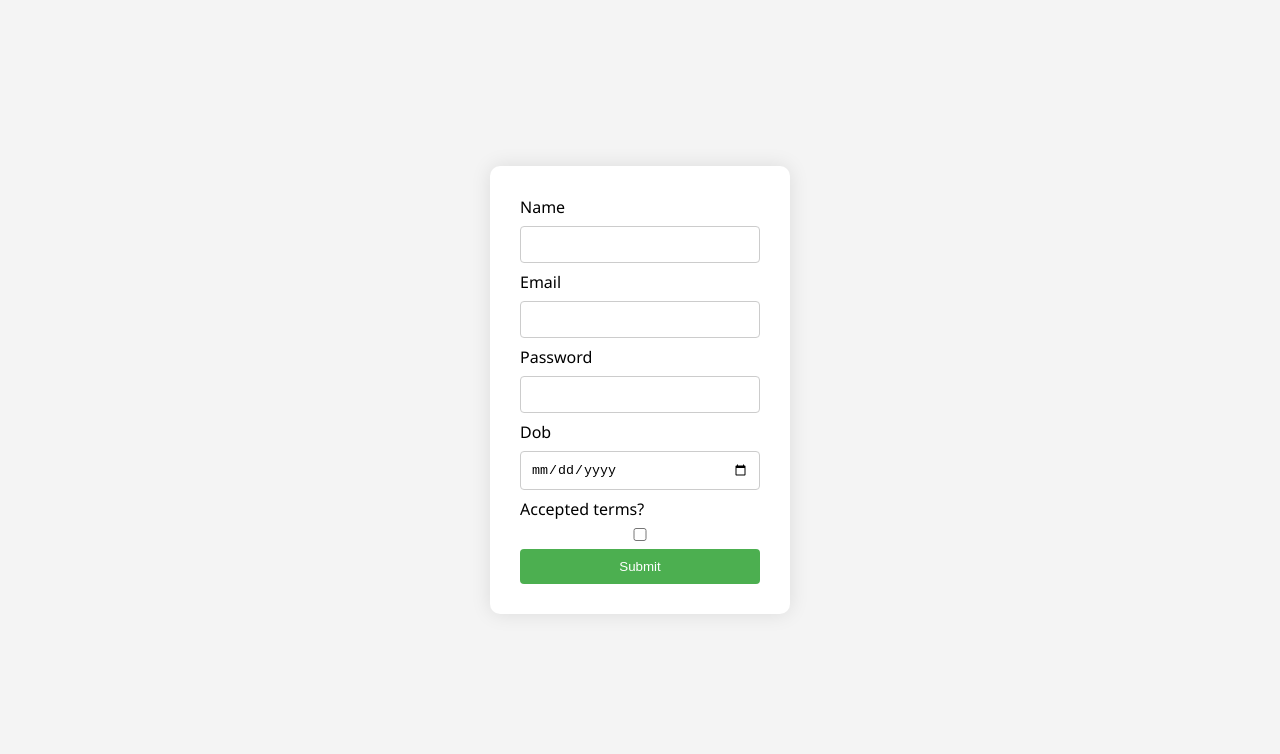
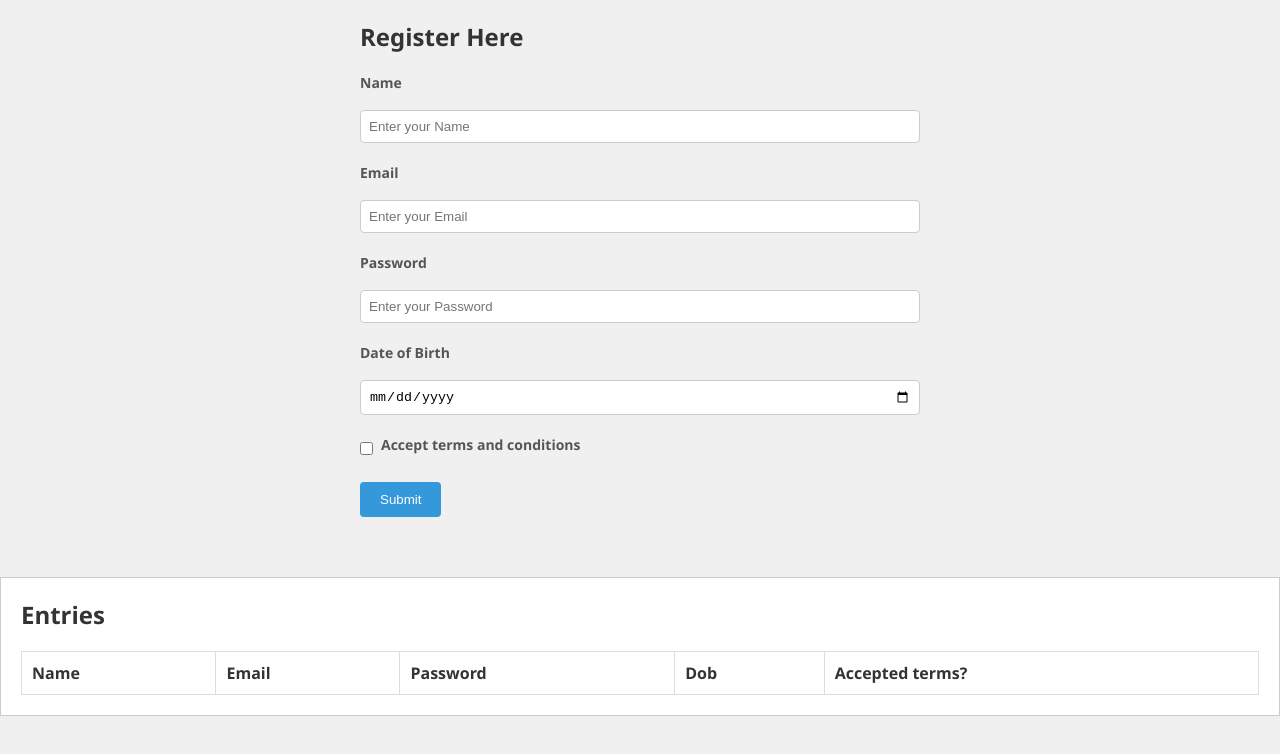
Before and after one commit to ru-dr/WD101_lvl8, a plain HTML site: page index.html in a window 1280 px wide. Drawn offline with Linux system fonts and the light colour scheme.

Commit message:
Refactor registration page and remove login form

```diff
--- a/index.html
+++ b/index.html
@@ -1,45 +1,134 @@
 <!DOCTYPE html>
 <html lang="en">
+
 <head>
     <meta charset="UTF-8">
+    <meta http-equiv="X-UA-Compatible" content="IE=edge">
     <meta name="viewport" content="width=device-width, initial-scale=1.0">
-    <title>Modern Login Form</title>
-    <link rel="stylesheet" href="style.css">
+    <title>Registration Page</title>
+    <style>
+        * {
+            box-sizing: border-box;
+            margin: 0;
+            padding: 0;
+        }
+
+        body {
+            font-family: 'Segoe UI', Tahoma, Geneva, Verdana, sans-serif;
+            background-color: #f0f0f0;
+            color: #333;
+        }
+
+        .container {
+            max-width: 600px;
+            margin: 0 auto;
+            padding: 20px;
+        }
+
+        h2 {
+            font-size: 1.5rem;
+            font-weight: bold;
+            margin-bottom: 20px;
+        }
+
+        .input-field {
+            width: 100%;
+            margin-top: 10px;
+            padding: 8px;
+            border: 1px solid #ccc;
+            border-radius: 4px;
+        }
+
+        .mb-4 {
+            margin-bottom: 20px;
+        }
+
+        label {
+            font-size: 0.875rem;
+            color: #555;
+            font-weight: bold;
+            margin-bottom: 8px;
+            display: block;
+        }
+
+        .checkbox-container {
+            display: flex;
+            align-items: center;
+            margin-top: 10px;
+        }
+
+        .checkbox-container input {
+            margin-right: 8px;
+        }
+
+        .btn-submit {
+            background-color: #3498db;
+            color: #fff;
+            padding: 10px 20px;
+            border: none;
+            border-radius: 4px;
+            cursor: pointer;
+        }
+
+        .entries {
+            background-color: #fff;
+            border: 1px solid #ccc;
+            padding: 20px;
+            margin-top: 20px;
+        }
+
+        table {
+            width: 100%;
+            border-collapse: collapse;
+            margin-top: 10px;
+        }
+
+        table, th, td {
+            border: 1px solid #ddd;
+        }
+
+        th, td {
+            padding: 10px;
+            text-align: left;
+        }
+    </style>
 </head>
+
 <body>
-
-    <form id="loginForm" onsubmit="displayDetails(); return false;">
-        <label for="name">Name</label>
-        <input type="text" id="name" name="name" required>
-
-        <label for="email">Email</label>
-        <input type="email" id="email" name="email" required>
-
-        <label for="password">Password</label>
-        <input type="password" id="password" name="password" required>
-
-        <label for="dob">Dob</label>
-        <input type="date" id="dob" name="dob" required>
-
-        <label for="acceptedTerms">Accepted terms?</label>
-        <input type="checkbox" id="acceptedTerms" name="acceptedTerms" required>
-
-        <button type="submit">Submit</button>
-    </form>
-
-    <table id="displayTable">
-        <thead>
-            <tr>
-                <th>Name</th>
-                <th>Email</th>
-                <th>Password</th>
-                <th>Dob</th>
-                <th>Accepted terms?</th>
-            </tr>
-        </thead>
-        <tbody id="userDataBody"></tbody>
-    </table>
+    <div class="container">
+        <h2>Register Here</h2>
+        <form id="user-form" class="max-w-md">
+            <div class="mb-4">
+                <label for="name">Name</label>
+                <input type="text" class="input-field" name="name" id="name" placeholder="Enter your Name" required>
+            </div>
+            <div class="mb-4">
+                <label for="email">Email</label>
+                <input type="email" class="input-field" name="email" id="email" placeholder="Enter your Email" required>
+            </div>
+            <div class="mb-4">
+                <label for="password">Password</label>
+                <input type="password" class="input-field" name="password" id="password" placeholder="Enter your Password" required>
+            </div>
+            <div class="mb-4">
+                <label for="dob">Date of Birth</label>
+                <input type="date" class="input-field" name="dob" id="dob" required>
+            </div>
+            <div class="mb-4 checkbox-container">
+                <input type="checkbox" name="terms" id="terms">
+                <label for="terms">Accept terms and conditions</label>
+            </div>
+            <div class="mb-4">
+                <button class="btn-submit" type="submit" id="submit" name="submit">Submit</button>
+            </div>
+        </form>
+    </div>
+    <div class="entries">
+        <h2>Entries</h2>
+        <table id="table"></table>
+    </div>
 
     <script src="index.js"></script>
 </body>
+
 </html>
--- a/index.js
+++ b/index.js
@@ -1,90 +1,76 @@
-function displayDetails() {
-  var name = document.getElementById("name").value.trim();
-  var email = document.getElementById("email").value.trim();
-  var password = document.getElementById("password").value.trim();
-  var dob = document.getElementById("dob").value.trim();
-  var acceptedTerms = document.getElementById("acceptedTerms").checked ? "Yes" : "No";
+const userForm = document.getElementById('user-form');
+const tableEntries = document.getElementById('table');
+const dobInput = document.getElementById('dob');
+const emailInput = document.getElementById('email');
 
-  if (!validateEmail(email)) {
-      alert("Please enter a valid email address.");
-      return;
-  }
-
-  if (!validateAge(dob)) {
-      alert("Only users between 18 and 55 years old are allowed.");
-      return;
-  }
-
-  var tableBody = document.getElementById("userDataBody");
-  var newRow = tableBody.insertRow(tableBody.rows.length);
-  var cell1 = newRow.insertCell(0);
-  var cell2 = newRow.insertCell(1);
-  var cell3 = newRow.insertCell(2);
-  var cell4 = newRow.insertCell(3);
-  var cell5 = newRow.insertCell(4);
-
-  cell1.textContent = name;
-  cell2.textContent = email;
-  cell3.textContent = password;
-  cell4.textContent = dob;
-  cell5.textContent = acceptedTerms;
-
-  document.getElementById("displayTable").style.display = "table";
-
-  saveEntryToStorage(name, email, password, dob, acceptedTerms);
+const retrieveEntries = () => {
+    const storedEntries = localStorage.getItem('user-entries');
+    return storedEntries ? JSON.parse(storedEntries) : [];
 }
 
-function saveEntryToStorage(name, email, password, dob, acceptedTerms) {
-  var entry = {
-      name: name,
-      email: email,
-      password: password,
-      dob: dob,
-      acceptedTerms: acceptedTerms
-  };
+const displayEntries = () => {
+    const entries = retrieveEntries();
+    const tableContent = entries.map(entry => {
+        const cells = Object.values(entry).map(value => `<td>${value}</td>`).join('');
+        return `<tr>${cells}</tr>`;
+    }).join('');
 
-  var entries = JSON.parse(localStorage.getItem("userEntries")) || [];
-  entries.push(entry);
-  localStorage.setItem("userEntries", JSON.stringify(entries));
+    const table = `<tr><th>Name</th><th>Email</th><th>Password</th><th>Dob</th><th>Accepted terms?</th></tr>${tableContent}`;
+    tableEntries.innerHTML = table;
 }
 
-function validateEmail(email) {
-  // i found this regex on stackoverflow
-  var emailRegex = /^[^\s@]+@[^\s@]+\.[^\s@]+$/;
-  return emailRegex.test(email);
+const saveUserForm = event => {
+    event.preventDefault();
+
+    const name = document.getElementById('name').value;
+    const email = document.getElementById('email').value;
+    const password = document.getElementById('password').value;
+    const dob = document.getElementById('dob').value;
+    const acceptedTerms = document.getElementById('terms').checked;
+
+    const entry = { name, email, password, dob, acceptedTerms };
+
+    const userEntries = retrieveEntries();
+    userEntries.push(entry);
+    localStorage.setItem('user-entries', JSON.stringify(userEntries));
+
+    displayEntries();
 }
 
-function validateAge(dob) {
-  var today = new Date();
-  var birthDate = new Date(dob);
-  var age = today.getFullYear() - birthDate.getFullYear();
-  var monthDiff = today.getMonth() - birthDate.getMonth();
+const calculateAge = (today, birthDate) => {
+    let age = today.getFullYear() - birthDate.getFullYear();
+    const monthsDiff = today.getMonth() - birthDate.getMonth();
 
-  if (monthDiff < 0 || (monthDiff === 0 && today.getDate() < birthDate.getDate())) {
-      age--;
-  }
+    if (monthsDiff < 0 || (monthsDiff === 0 && today.getDate() < birthDate.getDate())) {
+        age--;
+    }
 
-  return age >= 18 && age <= 55;
+    return age;
 }
 
-function loadEntriesFromStorage() {
-  var entries = JSON.parse(localStorage.getItem("userEntries")) || [];
-  var tableBody = document.getElementById("userDataBody");
+dobInput.addEventListener('change', () => {
+    const [year, month, date] = dobInput.value.split('-');
+    const dob = new Date(year, month - 1, date);
+    const today = new Date();
+    const age = calculateAge(today, dob);
 
-  entries.forEach(function (entry) {
-      var newRow = tableBody.insertRow(tableBody.rows.length);
-      var cell1 = newRow.insertCell(0);
-      var cell2 = newRow.insertCell(1);
-      var cell3 = newRow.insertCell(2);
-      var cell4 = newRow.insertCell(3);
-      var cell5 = newRow.insertCell(4);
+    if (age < 18 || age > 55) {
+        dobInput.setCustomValidity('Your age is not between 18 and 55');
+    } else {
+        dobInput.setCustomValidity('');
+    }
+});
 
-      cell1.textContent = entry.name;
-      cell2.textContent = entry.email;
-      cell3.textContent = entry.password;
-      cell4.textContent = entry.dob;
-      cell5.textContent = entry.acceptedTerms;
-  });
+emailInput.addEventListener('input', () => validateEmail(emailInput));
+
+function validateEmail(element) {
+    if (element.validity.typeMismatch) {
+        element.setCustomValidity('The email is not in the right format!');
+        element.reportValidity();
+    } else {
+        element.setCustomValidity('');
+    }
 }
 
-loadEntriesFromStorage();
+userForm.addEventListener('submit', saveUserForm);
+displayEntries();
--- a/style.css
+++ /dev/null
@@ -1,69 +0,0 @@
-body {
-    font-family: 'Segoe UI', Tahoma, Geneva, Verdana, sans-serif;
-    background-color: #f4f4f4;
-    margin: 0;
-    padding: 0;
-    display: flex;
-    flex-direction: column;
-    align-items: center;
-    justify-content: center;
-    height: 100vh;
-}
-
-form {
-    background-color: #ffffff;
-    padding: 30px;
-    border-radius: 10px;
-    box-shadow: 0 0 20px rgba(0, 0, 0, 0.1);
-    width: 300px;
-    max-width: 100%;
-    box-sizing: border-box;
-    margin-bottom: 20px;
-}
-
-input {
-    width: 100%;
-    padding: 10px;
-    margin: 8px 0;
-    display: inline-block;
-    border: 1px solid #ccc;
-    box-sizing: border-box;
-    border-radius: 4px;
-}
-
-button {
-    background-color: #4caf50;
-    color: #fff;
-    padding: 10px 15px;
-    border: none;
-    border-radius: 4px;
-    cursor: pointer;
-    width: 100%;
-}
-
-button:hover {
-    background-color: #45a049;
-}
-
-table {
-    width: 100%;
-    border-collapse: collapse;
-    display: none;
-    margin-top: 20px;
-}
-
-th, td {
-    padding: 12px;
-    text-align: left;
-    border-bottom: 1px solid #ddd;
-}
-
-th {
-    background-color: #f2f2f2;
-}
-
-@media only screen and (max-width: 600px) {
-    form {
-        width: 100%;
-    }
-}
```
